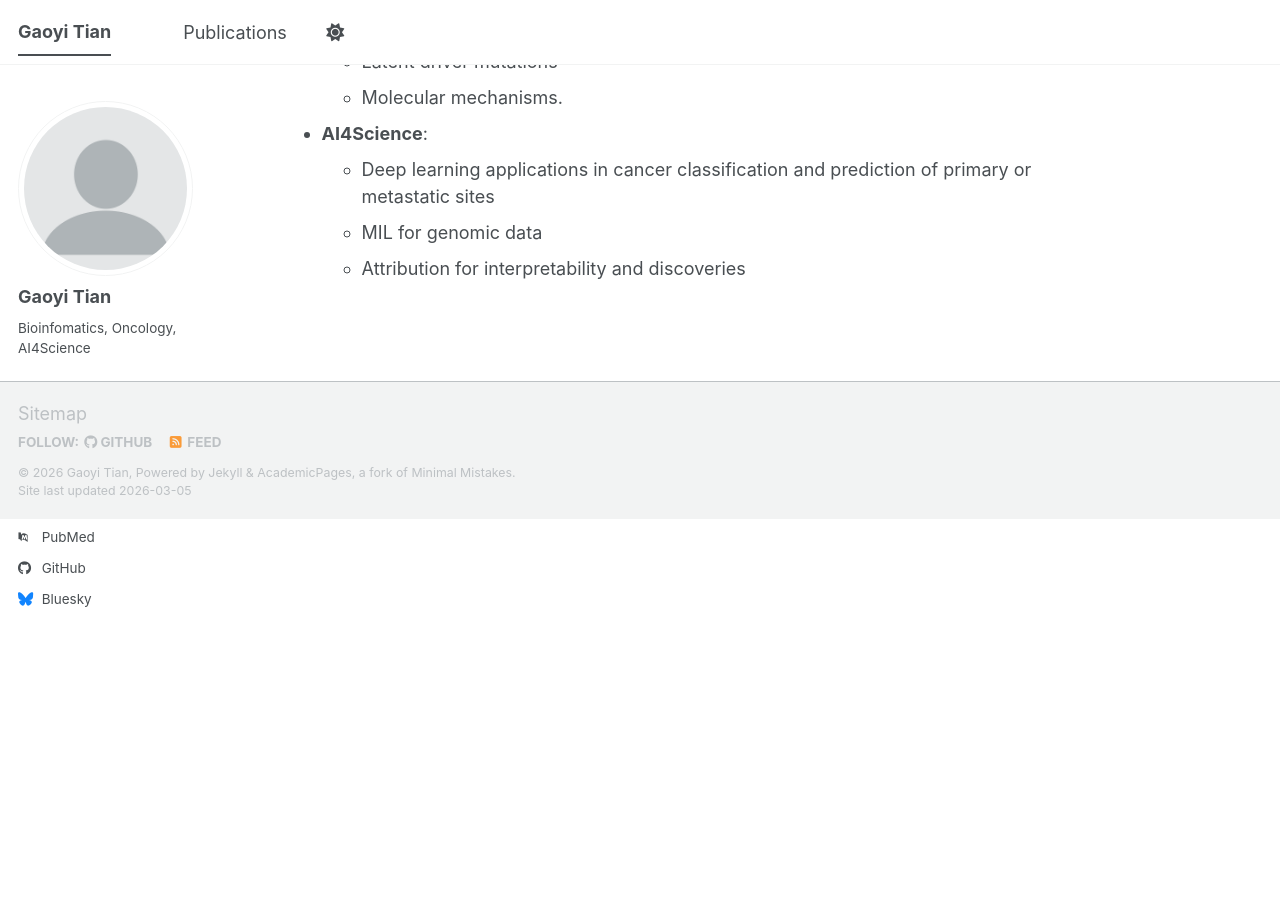
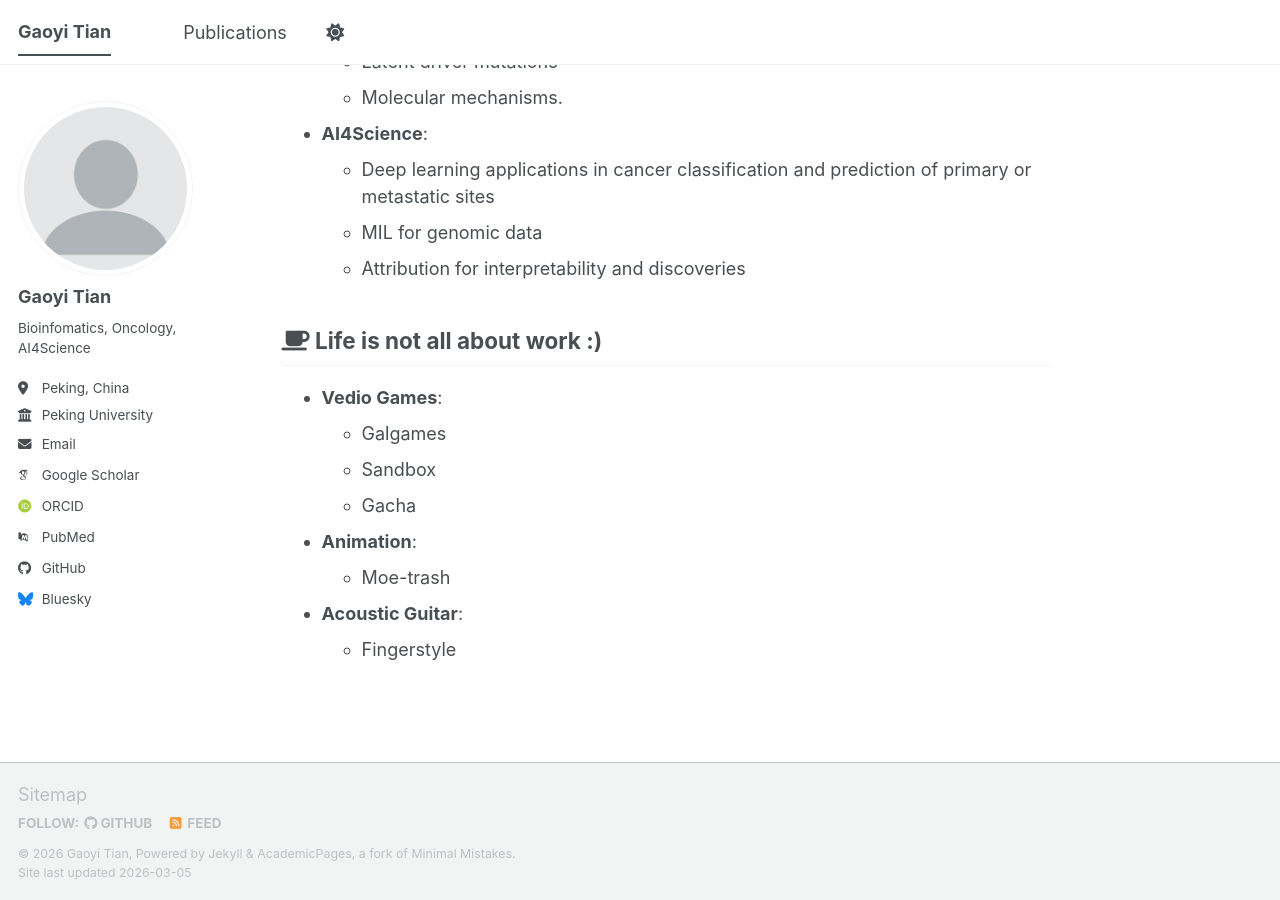
Before and after one commit to Beibeiisme333/Beibeiisme333.github.io, a Jekyll site: the page built from _pages/about.md, in a window 1280 px wide and 900 px high, scrolled down 726 px. Built offline with Jekyll 4.4.1, drawn with Linux system fonts in a browser that asks for light colours; some web fonts are replaced; a script bundle is joined from its source files by our own code; library files that are not in the unit come from our copies.

Commit message:
Update about.md

```diff
--- a/_pages/about.md
+++ b/_pages/about.md
@@ -19,7 +19,7 @@
 ## <i class="fas fa-fw fa-award"></i> Selected Honors and Awards {#honors}
 * **National Scholarship**, 2026
 
-## <i class="fas fa-fw fa-heart"></i> Interests {#interests}
+## <i class="fas fa-fw fa-rocket"></i> Interests {#interests}
 * **Bioinformatics**:
   * Cancer genome.
 * **Oncology**:
@@ -29,3 +29,13 @@
   * Deep learning applications in cancer classification and prediction of primary or metastatic sites
   * MIL for genomic data
   * Attribution for interpretability and discoveries
+
+## <i class="fas fa-fw fa-coffee"></i> Life is not all about work :)
+  * **Vedio Games**:
+    * Galgames
+    * Sandbox
+    * Gacha
+  * **Animation**:
+    * Moe-trash
+  * **Acoustic Guitar**:
+    * Fingerstyle
```
